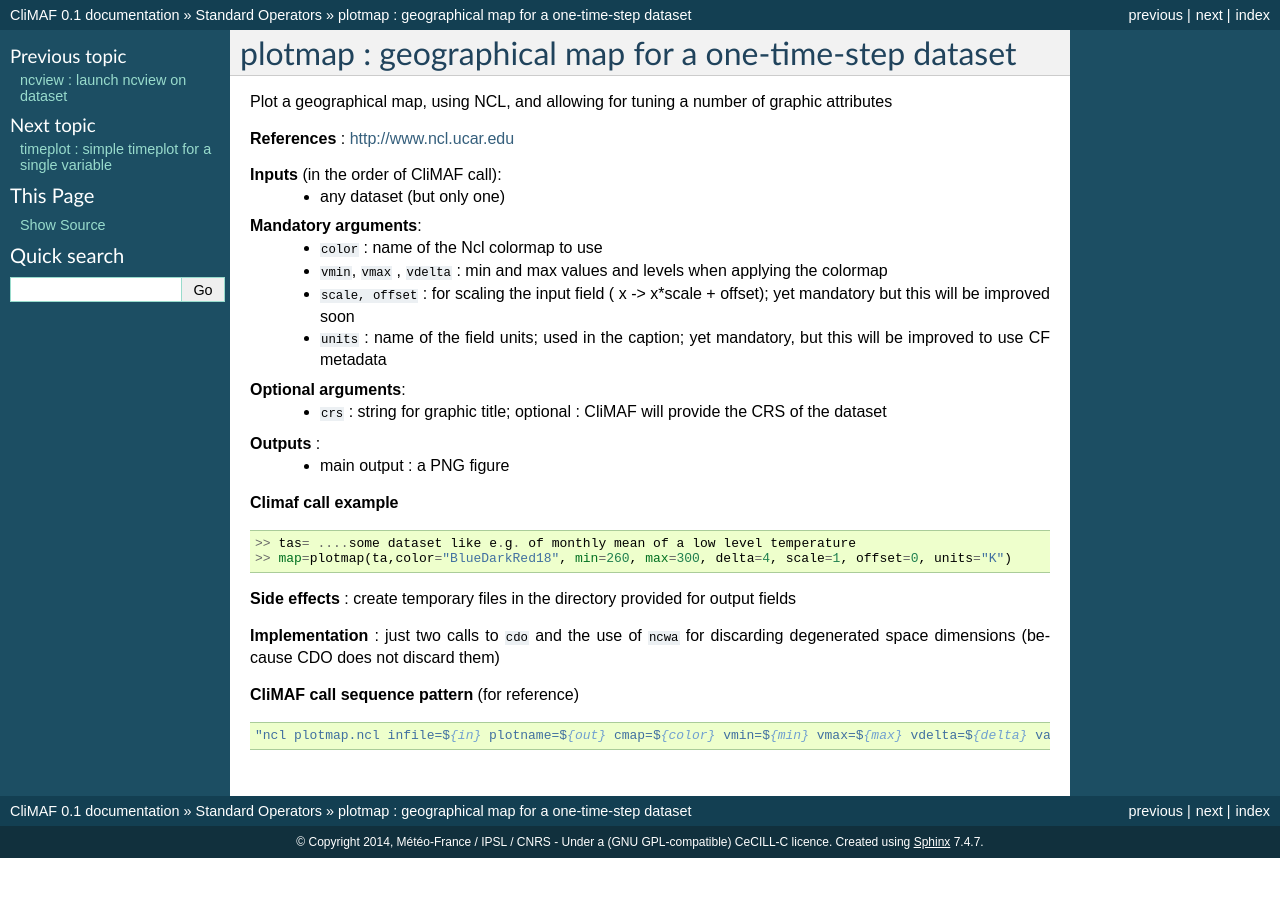
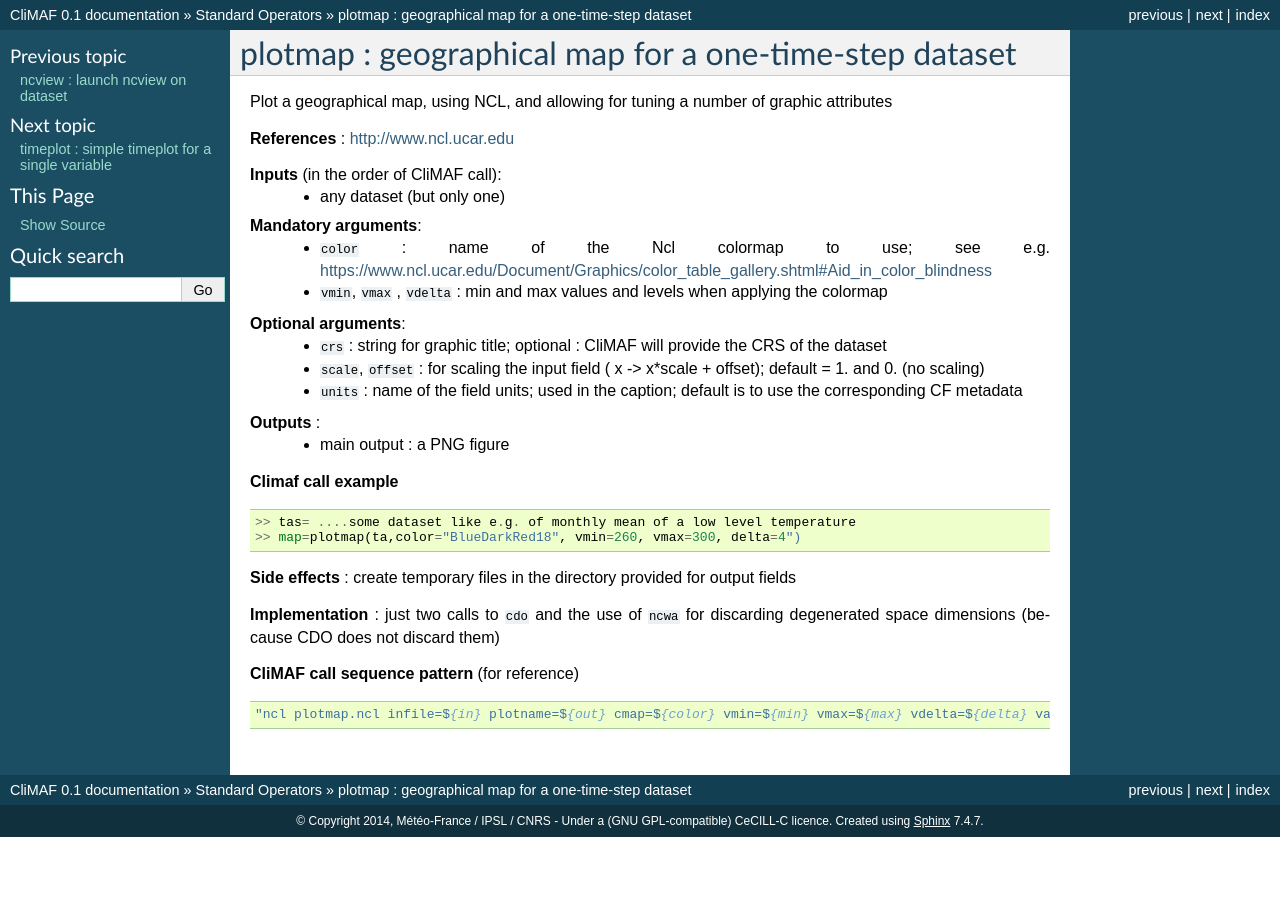
Before and after one commit to rigoudyg/climaf, a Sphinx documentation site: the page built from doc/scripts/plotmap.rst, in a window 1280 px wide. Shown: the top 897 px of the page. Built offline with Sphinx 7.4.7, drawn with Linux system fonts in a browser that asks for light colours.

Commit message:
Improve plotmap (optional args). Improve doc on scripts

```diff
--- a/doc/howto.rst
+++ b/doc/howto.rst
@@ -96,7 +96,7 @@ Using any script in CliMAF is very easy, and you can do so for your own use only
 
 If you are willing to share any diagnostic tool that can be integrated in CliMAF as a so-called 'CliMAF standard operator', you should first go through :ref:`how_to_own_script` or :ref:`operators` for the basics of integrating it, and for testing the integration. At that stage, the actual binary or script will not be hosted in CliMAF installation directory. The next steps will be to :
 
-#. think about a name for the corresponding CliMAF standard operator : it should not collide with existing operators (see :doc:`operators`), and should be both short and explicit; let us call it ``my_op`` for now; if the diagnostic module has more than one (main) output, also think twice about the names for the secondary outputs (`details here <naming_script_ouputs>`_) as they will also join the 'CliMAF Reference Syntax'
+#. think about a name for the corresponding CliMAF standard operator : it should not collide with existing operators (see :doc:`operators`), and should be both short and explicit; let us call it ``my_op`` for now; if the diagnostic module has more than one (main) output, also think twice about the names for the secondary outputs (`details here <script_syntax>`_) as they will also join the 'CliMAF Reference Syntax'
 #. if you are working with a version of CliMAF that has been installed by somebody else, you should now install your own; see :doc:`installing`
 #. if your module is a script, add its code in directory ``<climaf_install_dir>/climaf/scripts``; the script filename is up to you, but should more or less ressemble or recall the name of the CliMAF operator choosen above
 #. if your module is a binary which needs some compilation, prepare a makefile for that, which ideally should be tested both with Intel and Gnu compilers (... TBD : think deeper on a tractable way to integrate binaries...)
--- a/doc/scripts/plotmap.rst
+++ b/doc/scripts/plotmap.rst
@@ -9,17 +9,17 @@ Plot a geographical map, using NCL, and allowing for tuning a number of graphic
   - any dataset (but only one)
 
 **Mandatory arguments**:
-  - ``color`` : name of the Ncl colormap to use
+  - ``color`` : name of the Ncl colormap to use; see e.g. https://www.ncl.ucar.edu/Document/Graphics/color_table_gallery.shtml#Aid_in_color_blindness
   - ``vmin``, ``vmax`` , ``vdelta`` : min and max values and levels
     when applying the colormap
-  - ``scale, offset`` : for scaling the input field ( x -> x*scale +
-    offset); yet mandatory but this will be improved soon
-  - ``units`` : name of the field units; used in the caption; yet
-    mandatory, but this will be improved to use CF metadata
 
 **Optional arguments**:
   - ``crs`` : string for graphic title; optional : CliMAF will provide the CRS of
     the dataset
+  - ``scale``, ``offset`` : for scaling the input field ( x -> x*scale +
+    offset); default = 1. and 0. (no scaling)
+  - ``units`` : name of the field units; used in the caption; default
+    is to use the corresponding CF metadata
 
 **Outputs** :
   - main output : a PNG figure
@@ -27,7 +27,7 @@ Plot a geographical map, using NCL, and allowing for tuning a number of graphic
 **Climaf call example** ::
 
   >> tas= ....some dataset like e.g. of monthly mean of a low level temperature
-  >> map=plotmap(ta,color="BlueDarkRed18", min=260, max=300, delta=4, scale=1, offset=0, units="K")
+  >> map=plotmap(ta,color="BlueDarkRed18", vmin=260, vmax=300, delta=4")
 
 **Side effects** : create temporary files in the directory provided for output fields
 
```
Also changed, not shown: doc/scripts.rst (+7 -11 lines), 1 other file.
